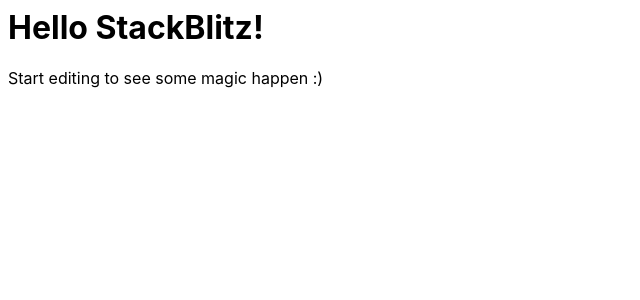
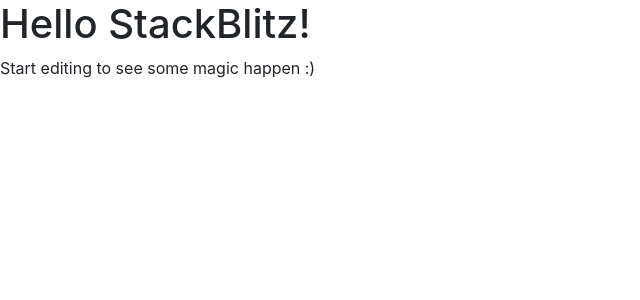
Before and after one commit to HemantKhinchiProjects/react-useref, a React (Create React App) app: page / in a window 1280 px wide. Shown: the top 300 px of the page, without its empty margins (0-640 px from the left). Built offline with nearby package versions, Linux system fonts and the light colour scheme.

Commit message:
1 file modified

```diff
--- a/src/style.css
+++ b/src/style.css
@@ -1,3 +1,4 @@
+@import url('https://cdn.jsdelivr.net/npm/bootstrap@5.2.0-beta1/dist/css/bootstrap.min.css');
 h1,
 p {
   font-family: -apple-system, BlinkMacSystemFont, 'Segoe UI', Roboto, Oxygen,
```
